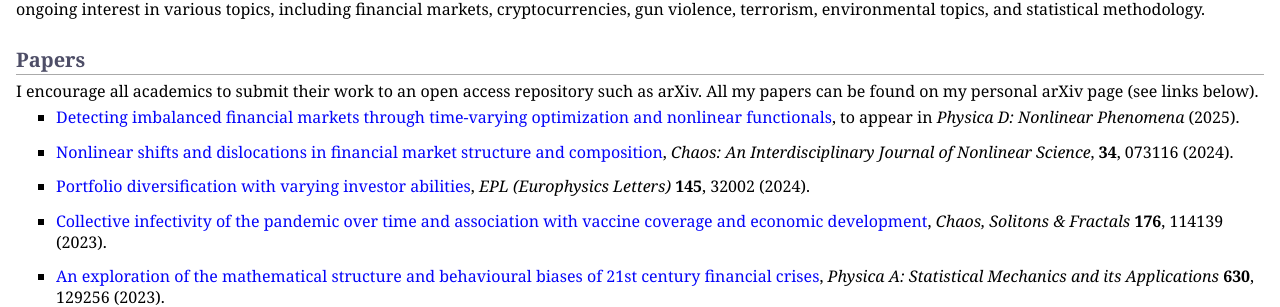
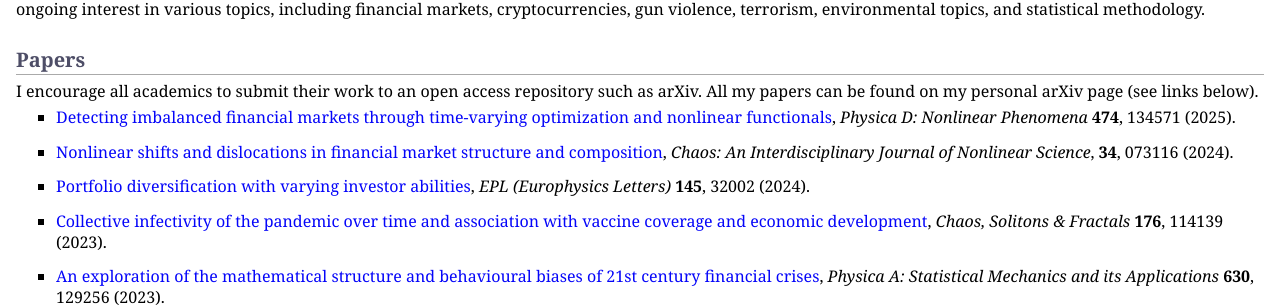
Before and after one commit to MaxMenzies/maxmenzies.com, a Jekyll site: the page index.html, which Jekyll copies as it is, in a window 1280 px wide and 900 px high. Shown: the part 409-716 px from the top of the window. Built offline with Jekyll 4.4.1, drawn with Linux system fonts in a browser that asks for light colours.

Commit message:
Update index.html

```diff
--- a/index.html
+++ b/index.html
@@ -40,7 +40,7 @@
 <h2>Papers</h2>
 <p>I encourage all academics to submit their work to an open access repository such as arXiv. All my papers can be found on my personal arXiv page (see links below).</p>
 <ul>
-<li><p><a href="https://www.sciencedirect.com/science/article/abs/pii/S0167278925000508">Detecting imbalanced financial markets through time-varying optimization and nonlinear functionals</a>, to appear in <i>Physica D: Nonlinear Phenomena</i> (2025).</p>
+<li><p><a href="https://www.sciencedirect.com/science/article/abs/pii/S0167278925000508">Detecting imbalanced financial markets through time-varying optimization and nonlinear functionals</a>, <i>Physica D: Nonlinear Phenomena</i> <b>474</b>, 134571 (2025).</p>
 </li>
 </ul>
 <ul>
```
